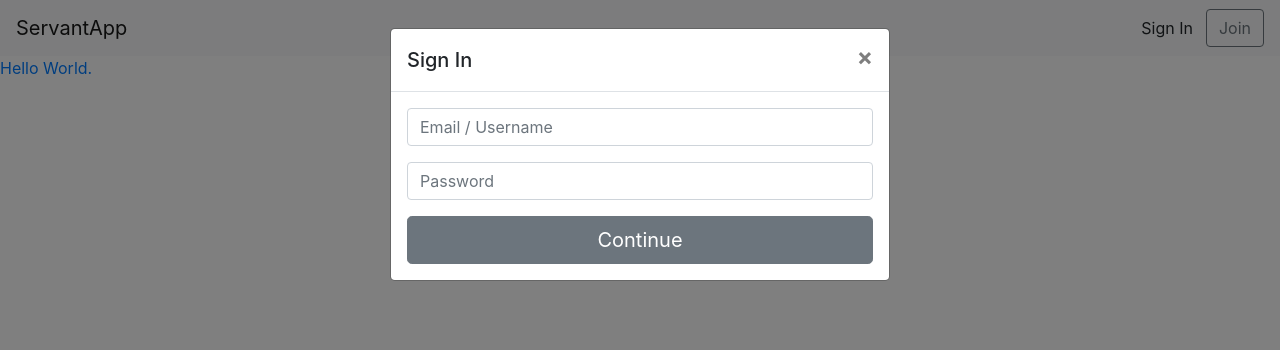
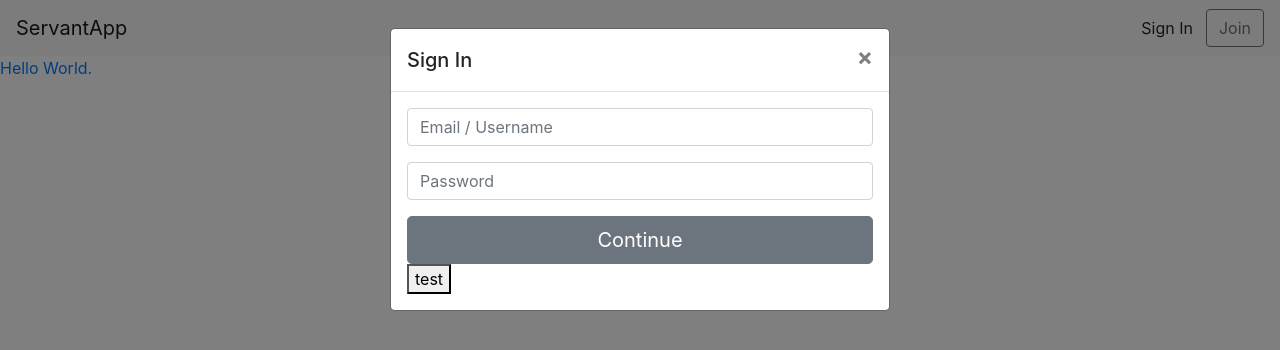
Before and after one commit to omiinaya/servant-app, a React (Create React App) app in the folder client/: page / in a window 1280 px wide. Both pictures are taken after a click on the button "Sign In". Shown: the top 350 px of the page. Built offline with nearby package versions, Linux system fonts and the light colour scheme.

Commit message:
refactoring login and register popups.

```diff
--- a/client/src/components/Login/index.js
+++ b/client/src/components/Login/index.js
@@ -36,7 +36,8 @@ class Login extends Component {
 
     login(user).then(data => {
       if (data) {
-        this.props.history.push('/');
+        //this.props.history.push('/');
+        this.props.toggle()
       }
     })
   }
@@ -51,6 +52,7 @@ class Login extends Component {
           <Input type="password" name="password" id="password" placeholder="Password" onChange={this.onChange} />
         </FormGroup>
         <Button type='submit' size="lg" block>Continue</Button>
+        <button type="submit" id="button">test</button>
       </Form>
     );
   }
--- /dev/null
+++ b/client/src/components/LoginModal/index.js
@@ -0,0 +1,36 @@
+import React, { useState } from 'react';
+import {
+    Button,
+    Modal,
+    ModalHeader,
+    ModalBody
+} from 'reactstrap';
+import Login from '../Login';
+
+const LoginModal = (props) => {
+
+    //props received when calling component
+    const {
+        className,
+    } = props;
+
+    //setting state of modal to false
+    const [modal, setModal] = useState(false);
+
+    //toggling modal state to the opposite of current
+    const toggle = () => setModal(!modal);
+
+    return (
+        <div>
+            <Button outline color="link" onClick={toggle}>Sign In</Button>
+            <Modal isOpen={modal} toggle={toggle} className={className}>
+                <ModalHeader toggle={toggle}>Sign In</ModalHeader>
+                <ModalBody>
+                    <Login toggle={toggle} />
+                </ModalBody>
+            </Modal>
+        </div>
+    );
+}
+
+export default LoginModal;
--- a/client/src/components/NavBar/index.js
+++ b/client/src/components/NavBar/index.js
@@ -8,9 +8,8 @@ import {
     NavItem,
     Button
 } from 'reactstrap';
-import PopUp from "../PopUp/"
-import Login from "../Login"
-import Register from "../Register"
+import LoginModal from "../LoginModal"
+import RegisterModal from "../RegisterModal"
 
 class NavBar extends React.Component {
     constructor(props) {
@@ -51,20 +50,10 @@ class NavBar extends React.Component {
                 <Collapse isOpen={this.state.isOpen} navbar>
                     <Nav className="justify-content-end" style={{ width: "100%" }}>
                         <NavItem>
-                            <PopUp
-                                buttonLabel='Sign In'
-                                content={<Login />}
-                                title='Sign In'
-                                color="link"
-                            />
+                            <LoginModal />
                         </NavItem>
                         <NavItem>
-                            <PopUp
-                                buttonLabel='Join'
-                                content={<Register />}
-                                title='Sign Up'
-                                color="secondary"
-                            />
+                            <RegisterModal />
                         </NavItem>
                     </Nav>
                 </Collapse>
--- a/client/src/components/Register/index.js
+++ b/client/src/components/Register/index.js
@@ -97,6 +97,7 @@ class Register extends Component {
           <Input type="password" name="password2" id="password2" placeholder="Re-enter Password" onChange={this.onChange} />
         </FormGroup>
         <Button type='submit' size="lg" block>Continue</Button>
+        <button type="submit" id="button">test</button>
       </Form>
     );
   }
--- a/client/src/components/PopUp/index.js
+++ b/client/src/components/RegisterModal/index.js
@@ -5,16 +5,13 @@ import {
     ModalHeader,
     ModalBody
 } from 'reactstrap';
+import Register from '../Register'
 
-const PopUp = (props) => {
+const RegisterModal = (props) => {
 
     //props received when calling component
     const {
-        buttonLabel,
         className,
-        content,
-        title,
-        color
     } = props;
 
     //setting state of modal to false
@@ -25,15 +22,15 @@ const PopUp = (props) => {
 
     return (
         <div>
-            <Button outline color={color} onClick={toggle}>{buttonLabel}</Button>
+            <Button outline color='secondary' onClick={toggle}>Join</Button>
             <Modal isOpen={modal} toggle={toggle} className={className}>
-                <ModalHeader toggle={toggle}>{title}</ModalHeader>
+                <ModalHeader toggle={toggle}>Sign Up</ModalHeader>
                 <ModalBody>
-                    {content}
+                    <Register toggle={toggle}/>
                 </ModalBody>
             </Modal>
         </div>
     );
 }
 
-export default PopUp;
+export default RegisterModal;
```
